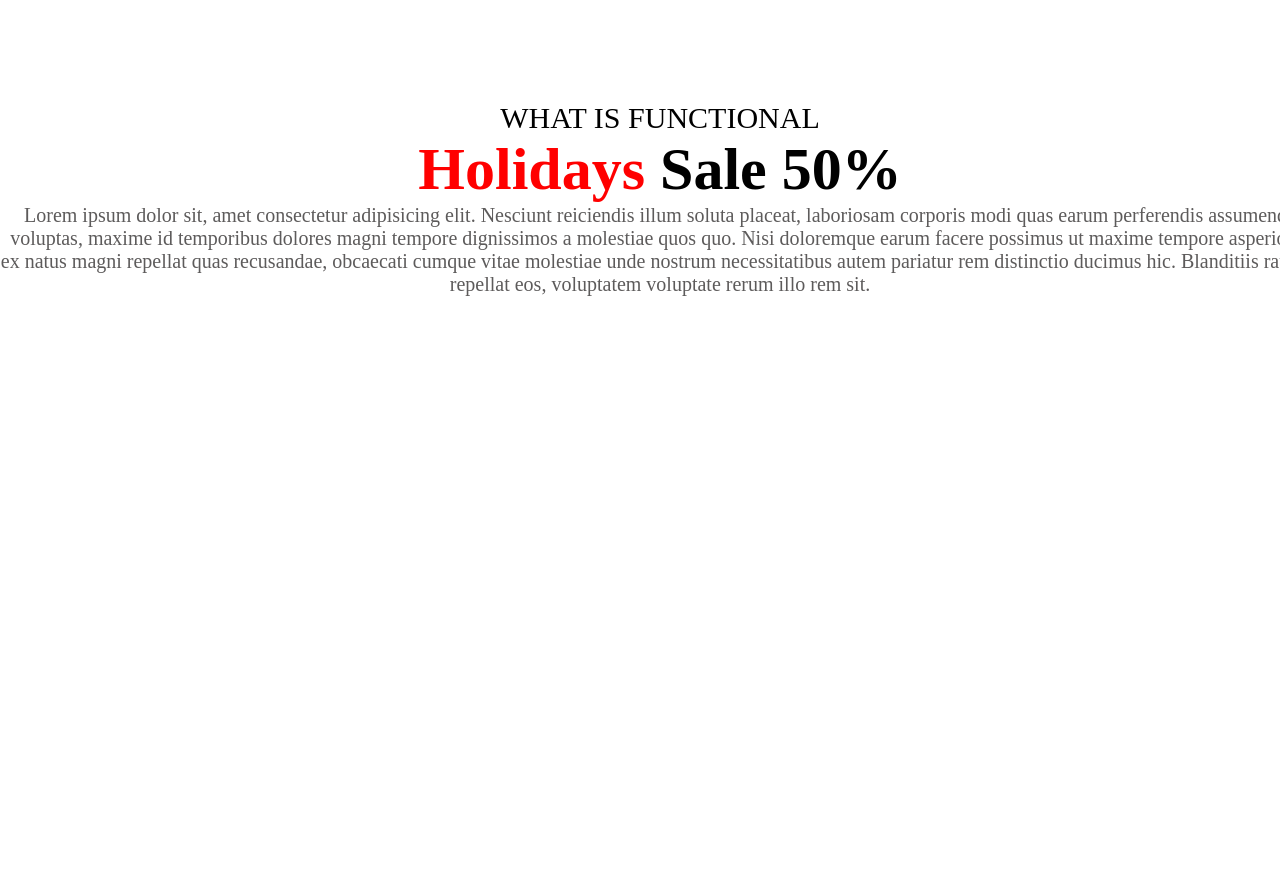
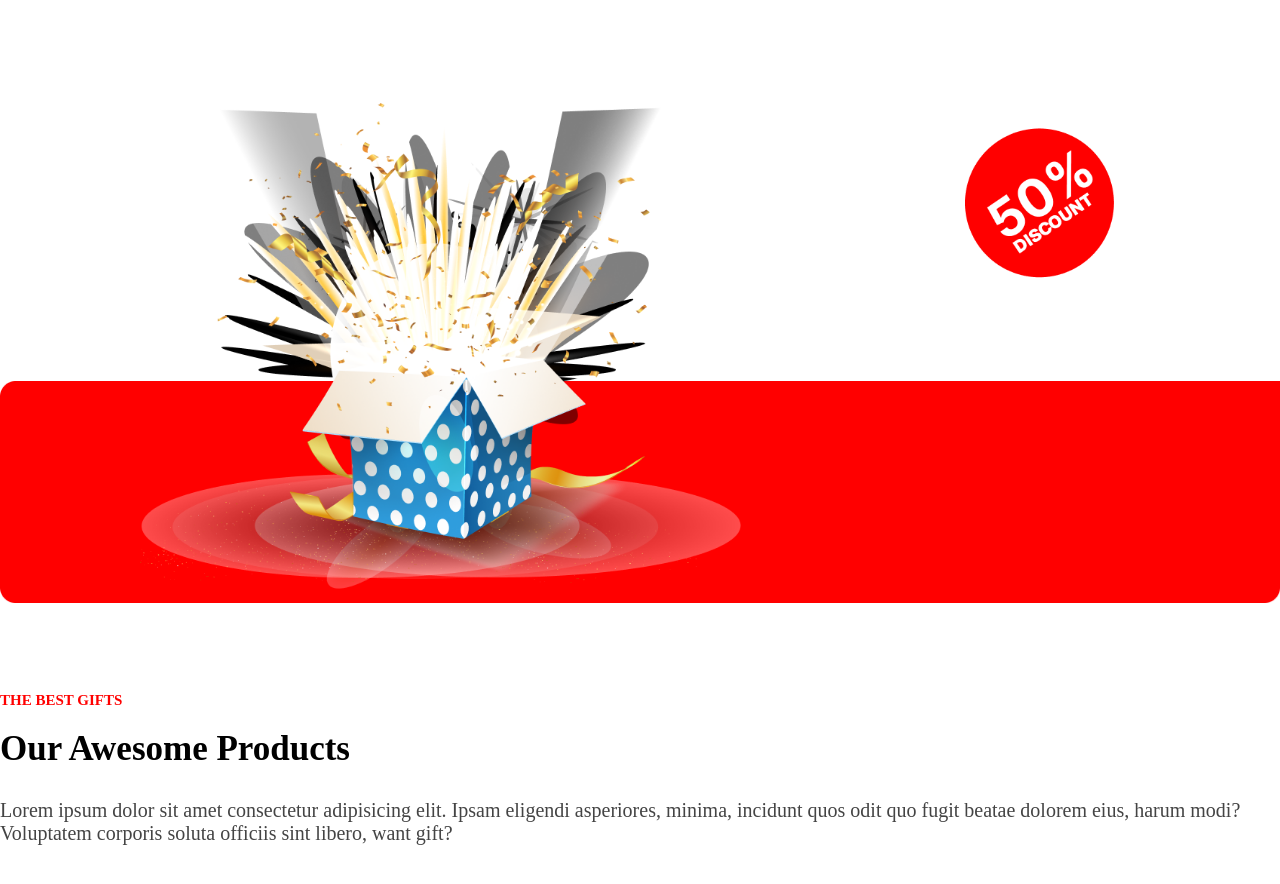
Before and after one commit to Rafidulhasib/party_Invitation, a plain HTML site: page index.html in a window 1280 px wide. Shown: the part 3796-4680 px from the top of the page. Before the commit the page ends 4488 px from the top, so only its background shows below. Drawn offline with Linux system fonts and the light colour scheme.

Commit message:
Best gift section added

```diff
--- a/index.html
+++ b/index.html
@@ -100,21 +100,65 @@
 
     <!-- Holidays sale -->
     <section class="holiday-full-section">
+      <div class="holiday-block-section">
         <div class="holiday-text">
           <p class="holiday-black-text">WHAT IS FUNCTIONAL</p>
           <h2 class="holiday-red-text">
             Holidays<span class="holiday-sale-fifty"> Sale 50%</span>
           </h2>
-        <p class="coming-p-text">
+          <p class="holiday-p-text">
             Lorem ipsum dolor sit, amet consectetur adipisicing elit. Nesciunt
             reiciendis illum soluta placeat, laboriosam corporis modi quas earum
             perferendis assumenda voluptas, maxime id temporibus dolores magni
-          tempore dignissimos a molestiae quos quo. Nisi doloremque earum facere
-          possimus ut maxime tempore asperiores ex natus magni repellat quas
-          recusandae, obcaecati cumque vitae molestiae unde nostrum
+            tempore dignissimos a molestiae quos quo. Nisi doloremque earum
+            facere possimus ut maxime tempore asperiores ex natus magni repellat
+            quas recusandae, obcaecati cumque vitae molestiae unde nostrum
             necessitatibus autem pariatur rem distinctio ducimus hic. Blanditiis
             ratione repellat eos, voluptatem voluptate rerum illo rem sit.
           </p>
+          <div class="holiday-image-section">
+            <img class="box-image" src="./images/Group 75.png" alt="" />
+            <img class="discount-img" src="./images/Group 44.png" alt="" />
+            <img class="bg-rectangle" src="./images/Rectangle 2.png" alt="" />
+          </div>
+        </div>
+        <!-- <div class="full-image-section">
+        </div> -->
+      </div>
+    </section>
+    <!-- Best gift  -->
+    <section class="best-gift-fullsection">
+      <div class="best-content-section">
+        <div class="best-gift-text">
+          <h3 class="best-red-text">THE BEST GIFTS</h3>
+          <h4 class="best-black-text">Our Awesome Products</h4>
+          <p class="best-paragraph-text">
+            Lorem ipsum dolor sit amet consectetur adipisicing elit. Ipsam
+            eligendi asperiores, minima, incidunt quos odit quo fugit beatae
+            dolorem eius, harum modi? Voluptatem corporis soluta officiis sint
+            libero, want gift?
+          </p>
+        </div>
+        <div class="best-gift-image">
+          <div class="imgdiv">
+            <img src="./images/Rectangle 3.png" alt="" />
+          </div>
+          <div class="imgdiv">
+            <img src="./images/Rectangle 4.png" alt="" />
+          </div>
+          <div class="imgdiv">
+            <img src="./images/Rectangle 5.png" alt="" />
+          </div>
+          <div class="imgdiv">
+            <img src="./images/Rectangle 6.png" alt="" />
+          </div>
+          <div class="imgdiv">
+            <img src="./images/Rectangle 7.png" alt="" />
+          </div>
+          <div class="imgdiv">
+            <img src="./images/Rectangle 8.png" alt="" />
+          </div>
+        </div>
       </div>
     </section>
   </body>
--- a/style.css
+++ b/style.css
@@ -254,17 +254,21 @@
 /* Holiday sale */
 
 .holiday-full-section {
+  display: flex;
+  align-items: center;
+  justify-content: center;
+}
+.holiday-block-section {
   height: 987px;
   width: 1320px;
   display: flex;
-  align-items: center;
-  justify-content: center;
+  justify-content: top center;
 }
 
 .holiday-text {
   display: flex;
   align-items: center;
-  justify-content: center;
+  /* justify-content: center; */
   flex-direction: column;
   text-align: center;
 }
@@ -282,3 +286,83 @@
   font-size: 60px;
   font-weight: 900;
 }
+
+.holiday-p-text {
+  justify-content: center;
+  text-align: center;
+  color: rgb(118, 117, 117);
+  font-size: 20px;
+  font-weight: 300;
+  padding: 40px;
+  width: 70%;
+}
+
+.full-image-section {
+  display: flex;
+  align-items: center;
+  justify-content: center;
+}
+
+.holiday-image-section {
+  width: 100%;
+  height: 600px;
+  position: relative;
+}
+.bg-rectangle {
+  position: absolute;
+  left: 0;
+  bottom: 0;
+  width: 100%;
+  z-index: 1;
+}
+.discount-img {
+  position: absolute;
+
+  height: 220px;
+  top: 90px;
+  right: 130px;
+}
+.box-image {
+  /* margin-bottom: 200px; */
+  position: absolute;
+  height: 500px;
+  left: 140px;
+  bottom: 0;
+  z-index: 2;
+}
+
+/* Best gift */
+
+.best-gift-fullsection {
+  display: flex;
+  align-items: center;
+  justify-content: center;
+}
+
+.best-content-section {
+  height: 1163px;
+  width: 1320px;
+  /* background-color: aqua; */
+}
+.best-red-text {
+  color: red;
+  font-size: 15px;
+  font-weight: 600;
+  padding-bottom: 20px;
+}
+.best-black-text {
+  font-size: 35px;
+  font-weight: 600;
+}
+.best-paragraph-text {
+  font-size: 20px;
+  font-weight: 400;
+  color: rgb(68, 68, 68);
+  padding-top: 30px;
+  padding-bottom: 45px;
+}
+.best-gift-image {
+  display: flex;
+  flex-wrap: wrap;
+  gap: 10px;
+}
```
Lines whose indentation alone changed are shown as unchanged.
